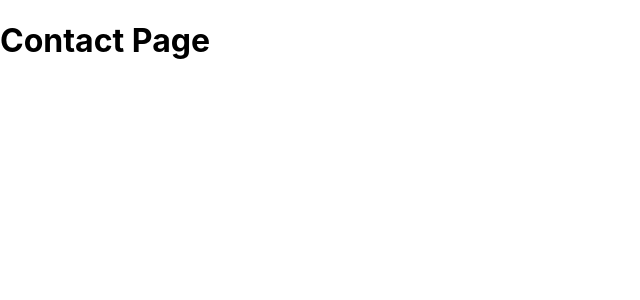
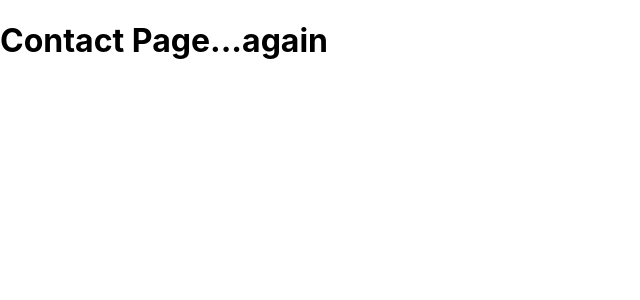
Before and after one commit to MomentaiBro/MomentaiDev, a React (Create React App) app: page /contact in a window 1280 px wide. Shown: the top 300 px of the page, without its empty margins (0-640 px from the left). Built offline with nearby package versions, Linux system fonts and the light colour scheme.

Commit message:
changed contact component

```diff
--- a/src/components/Contact.js
+++ b/src/components/Contact.js
@@ -2,6 +2,7 @@ import React from "react"
 
 export default function Contact() {
     return(
-        <h1>Contact Page</h1>
+        <h1>Contact Page...again</h1>
+
     )
 }
```
